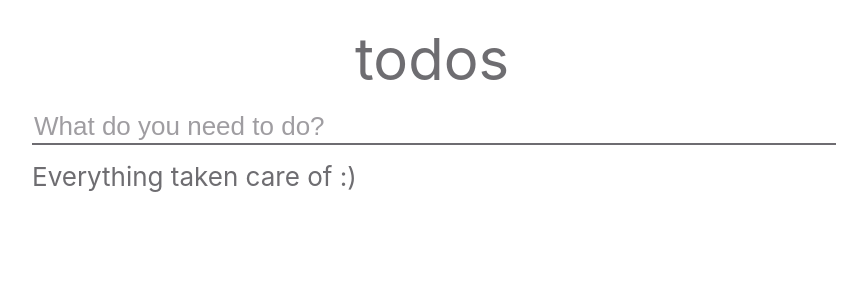
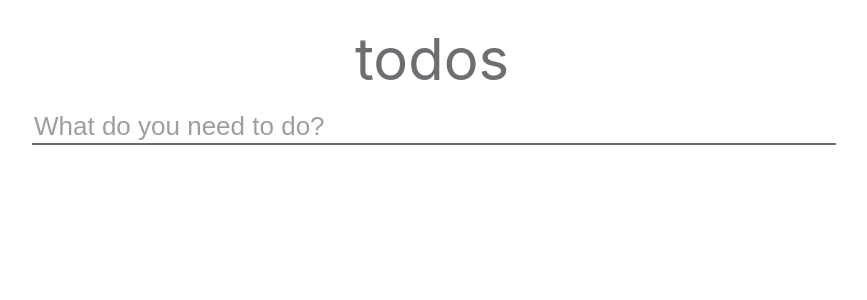
Before and after one commit to rachael/todos, a React (Create React App) app: page / in a window 1280 px wide. Shown: the top 300 px of the page, without its empty margins (208-1075 px from the left). Built offline with nearby package versions, Linux system fonts and the light colour scheme.

Commit message:
Remove empty message
Form placeholder already acts as a message

```diff
--- a/src/components/Todos/Todos/TodoList.jsx
+++ b/src/components/Todos/Todos/TodoList.jsx
@@ -7,9 +7,6 @@ function TodoList({
   completeTodo,
   removeTodo,
 }) {
-  const empty = !todos.length;
-  const emptyMessage = 'Everything taken care of :)';
-
   const todoElements = todos.map((todo, i) =>
     <Todo
       key={`todo-${i}`}
@@ -20,11 +17,9 @@ function TodoList({
     />
   );
 
-  const todoList = empty ? emptyMessage : todoElements;
-
   return (
     <div className="Todos">
-      {todoList}
+      {!!todos.length && todoElements}
     </div>
   );
 }
```
